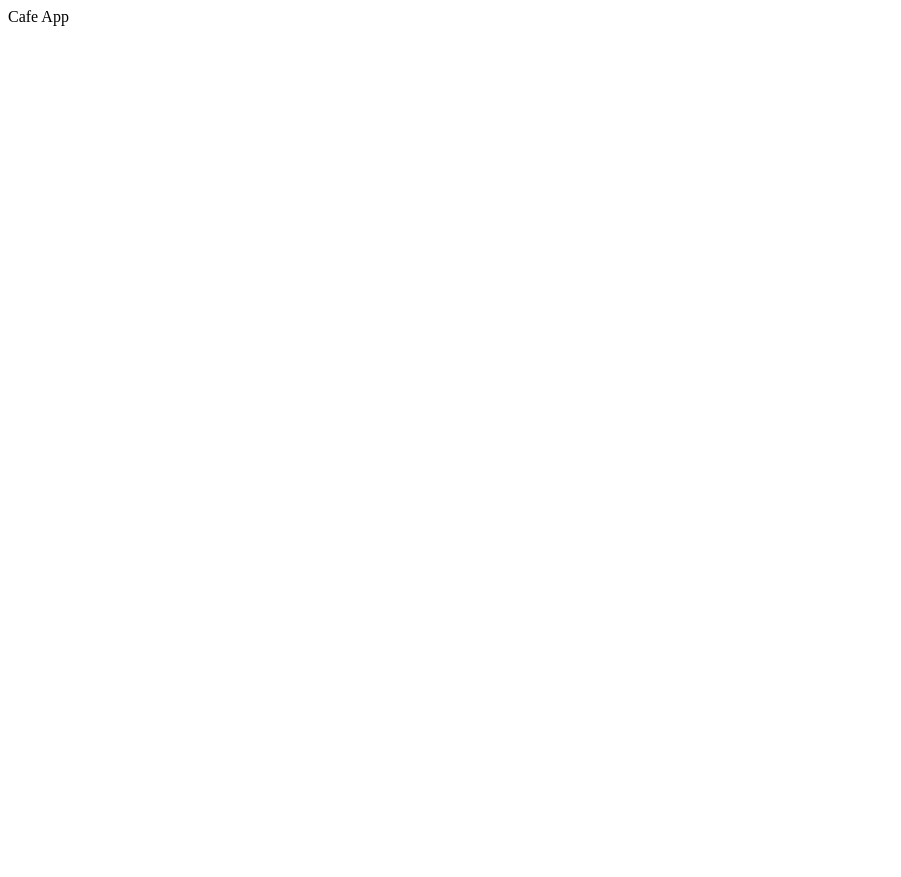
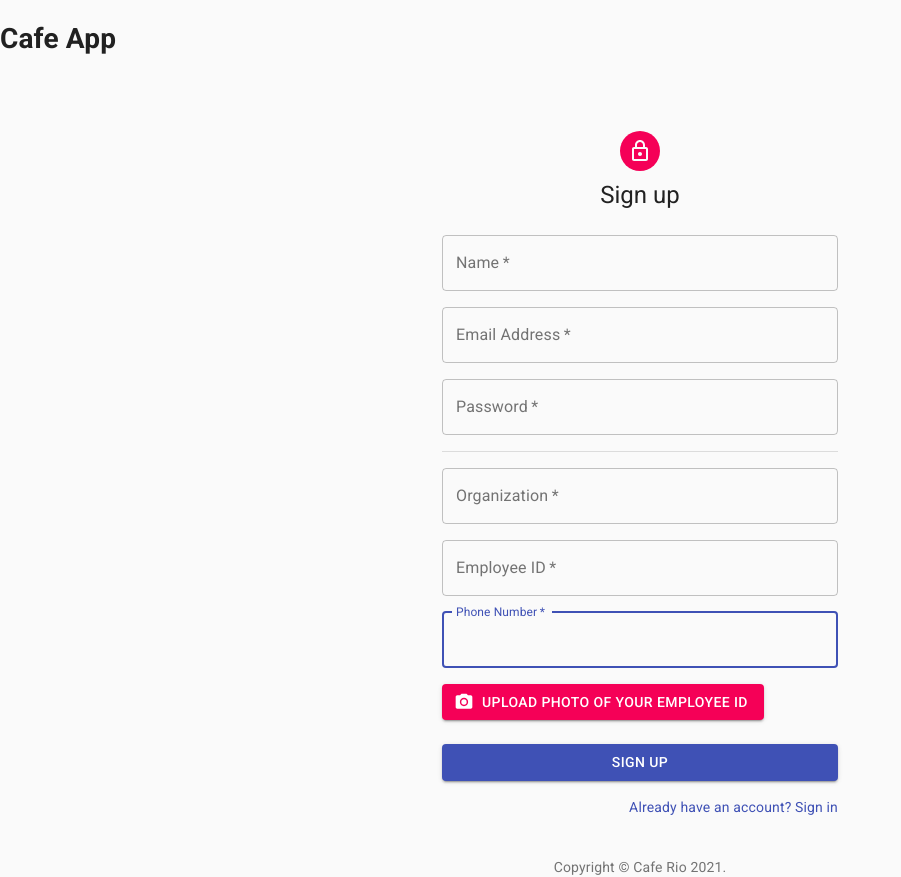
Before and after one commit to Schapagain/cafe-rio, a React (Create React App) app in the folder client/: page / in a window 1280 px wide. Shown: the whole page, without its empty margins (0-901 px from the left). Before the commit the page ends 800 px from the top, so only its background shows below. Built offline with nearby package versions, Linux system fonts and the light colour scheme.

Commit message:
created basic signup form + added a signUp action

```diff
--- a/client/src/App.js
+++ b/client/src/App.js
@@ -3,11 +3,13 @@
 
 import store from "./store";
 import { loadUser } from "./actions/authActions";
+import SignUp from "./components/SignUp";
 
 function App() {
   return (
     <Provider store={store}>
-      <div className="App">Cafe App</div>
+      <h1>Cafe App</h1>
+      <SignUp />
     </Provider>
   );
 }
--- a/client/src/actions/authActions.js
+++ b/client/src/actions/authActions.js
@@ -15,8 +15,6 @@
   // trigger USER_LOADING
   dispatch({ type: USER_LOADING });
 
-
-
   try {
     const res = axios.get("/api/auth/user", tokenConfig(getState));
     dispatch({ type: USER_LOADED, payload: res });
@@ -27,9 +25,36 @@
   }
 };
 
+// Register User
+export const signUp = (userDetails) => async (dispatch) => {
+  // set content-type header
+  const config = {
+    headers: {
+      "Content-type": "application/json",
+    },
+  };
 
-export const tokenConfig = getState => {
-    // get token from localStorage
+  //Request body
+  const body = JSON.stringify(userDetails);
+
+  try {
+    const res = await axios.post("/api/users", body, config);
+    dispatch({
+      type: REGISTER_SUCCESS,
+      payload: res.data,
+    });
+  } catch (err) {
+    if (err.response)
+      dispatch(
+        returnErrors(err.response.error, err.response.status),
+        "REGISTER_FAIL"
+      );
+    dispatch({ type: REGISTER_FAIL });
+  }
+};
+
+export const tokenConfig = (getState) => {
+  // get token from localStorage
   const token = getState().auth.token;
 
   // set header
@@ -42,5 +67,5 @@
   // pass along token, if it exists
   if (token) config.headers["authorization"] = token;
 
-  return config
-}
+  return config;
+};
--- a/client/src/components/SignUp.js
+++ b/client/src/components/SignUp.js
@@ -0,0 +1,204 @@
+import React from "react";
+import Avatar from "@material-ui/core/Avatar";
+import Button from "@material-ui/core/Button";
+import CssBaseline from "@material-ui/core/CssBaseline";
+import TextField from "@material-ui/core/TextField";
+import FormControlLabel from "@material-ui/core/FormControlLabel";
+import Checkbox from "@material-ui/core/Checkbox";
+import Link from "@material-ui/core/Link";
+import Grid from "@material-ui/core/Grid";
+import Box from "@material-ui/core/Box";
+import LockOutlinedIcon from "@material-ui/icons/LockOutlined";
+import Typography from "@material-ui/core/Typography";
+import { makeStyles } from "@material-ui/core/styles";
+import Container from "@material-ui/core/Container";
+import Divider from "@material-ui/core/Divider";
+import PhotoCamera from "@material-ui/icons/PhotoCamera";
+import PropTypes from "prop-types";
+import { connect } from "react-redux";
+
+import { signUp } from "../actions/authActions";
+
+// TODO: show feedback for image upload
+
+function Copyright() {
+  return (
+    <Typography variant="body2" color="textSecondary" align="center">
+      {"Copyright © "}
+      <Link color="inherit" href="/">
+        Cafe Rio
+      </Link>{" "}
+      {new Date().getFullYear()}
+      {"."}
+    </Typography>
+  );
+}
+
+const useStyles = makeStyles((theme) => ({
+  paper: {
+    marginTop: theme.spacing(8),
+    display: "flex",
+    flexDirection: "column",
+    alignItems: "center",
+  },
+  avatar: {
+    margin: theme.spacing(1),
+    backgroundColor: theme.palette.secondary.main,
+  },
+  form: {
+    width: "100%", // Fix IE 11 issue.
+    marginTop: theme.spacing(3),
+  },
+  submit: {
+    margin: theme.spacing(3, 0, 2),
+  },
+  input: {
+    display: "none",
+  },
+}));
+
+const SignUp = () => {
+  const classes = useStyles();
+
+  return (
+    <Container component="main" maxWidth="xs">
+      <CssBaseline />
+      <div className={classes.paper}>
+        <Avatar className={classes.avatar}>
+          <LockOutlinedIcon />
+        </Avatar>
+        <Typography component="h1" variant="h5">
+          Sign up
+        </Typography>
+        <form className={classes.form} noValidate>
+          <Grid container spacing={2}>
+            <Grid item xs={12}>
+              <TextField
+                autoComplete="name"
+                name="name"
+                variant="outlined"
+                required
+                fullWidth
+                id="name"
+                label="Name"
+                autoFocus
+              />
+            </Grid>
+            <Grid item xs={12}>
+              <TextField
+                variant="outlined"
+                required
+                fullWidth
+                id="email"
+                label="Email Address"
+                name="email"
+                autoComplete="email"
+              />
+            </Grid>
+            <Grid item xs={12}>
+              <TextField
+                variant="outlined"
+                required
+                fullWidth
+                name="password"
+                label="Password"
+                type="password"
+                id="password"
+                autoComplete="current-password"
+              />
+            </Grid>
+            <Grid item xs={12}>
+              <Divider />
+            </Grid>
+            <Grid item xs={12}>
+              <TextField
+                autoComplete="organization"
+                name="organization"
+                variant="outlined"
+                required
+                fullWidth
+                id="organization"
+                label="Organization"
+                autoFocus
+              />
+            </Grid>
+            <Grid item xs={12}>
+              <TextField
+                autoComplete="Employee ID"
+                name="employeeId"
+                variant="outlined"
+                required
+                fullWidth
+                id="employeeId"
+                label="Employee ID"
+                autoFocus
+              />
+            </Grid>
+            <Grid item xs={12}>
+              <TextField
+                autoComplete="Phone Number"
+                name="phoneNumber"
+                variant="outlined"
+                required
+                fullWidth
+                id="phoneNumber"
+                label="Phone Number"
+                autoFocus
+              />
+            </Grid>
+            <Grid item xs={12}>
+              <input
+                accept="image/*"
+                className={classes.input}
+                id="idCardUpload"
+                type="file"
+              />
+              <label htmlFor="idCardUpload">
+                <Button
+                  variant="contained"
+                  component="span"
+                  color="secondary"
+                  startIcon={<PhotoCamera />}
+                >
+                  Upload Photo of Your Employee ID
+                </Button>
+              </label>
+            </Grid>
+          </Grid>
+          <Button
+            type="submit"
+            fullWidth
+            variant="contained"
+            color="primary"
+            className={classes.submit}
+          >
+            Sign Up
+          </Button>
+          <Grid container justify="flex-end">
+            <Grid item>
+              <Link href="#" variant="body2">
+                Already have an account? Sign in
+              </Link>
+            </Grid>
+          </Grid>
+        </form>
+      </div>
+      <Box mt={5}>
+        <Copyright />
+      </Box>
+    </Container>
+  );
+};
+
+const mapStateToProps = (state) => ({
+  isAuthenticated: state.auth.isAuthenticated,
+  error: state.error,
+});
+
+SignUp.propTypes = {
+  isAuthenticated: PropTypes.bool,
+  error: PropTypes.object.isRequired,
+  signUp: PropTypes.func.isRequired,
+};
+
+export default connect(mapStateToProps, { signUp })(SignUp);
--- a/package.json
+++ b/package.json
@@ -19,6 +19,7 @@
   "author": "Sandesh Chapagain",
   "license": "MIT",
   "dependencies": {
+    "@material-ui/icons": "^4.11.2",
     "bcrypt": "^5.0.0",
     "concurrently": "^5.3.0",
     "dotenv": "^8.2.0",
```
Also changed, not shown: 2 other files (tests, documents, lock files or other folders).
